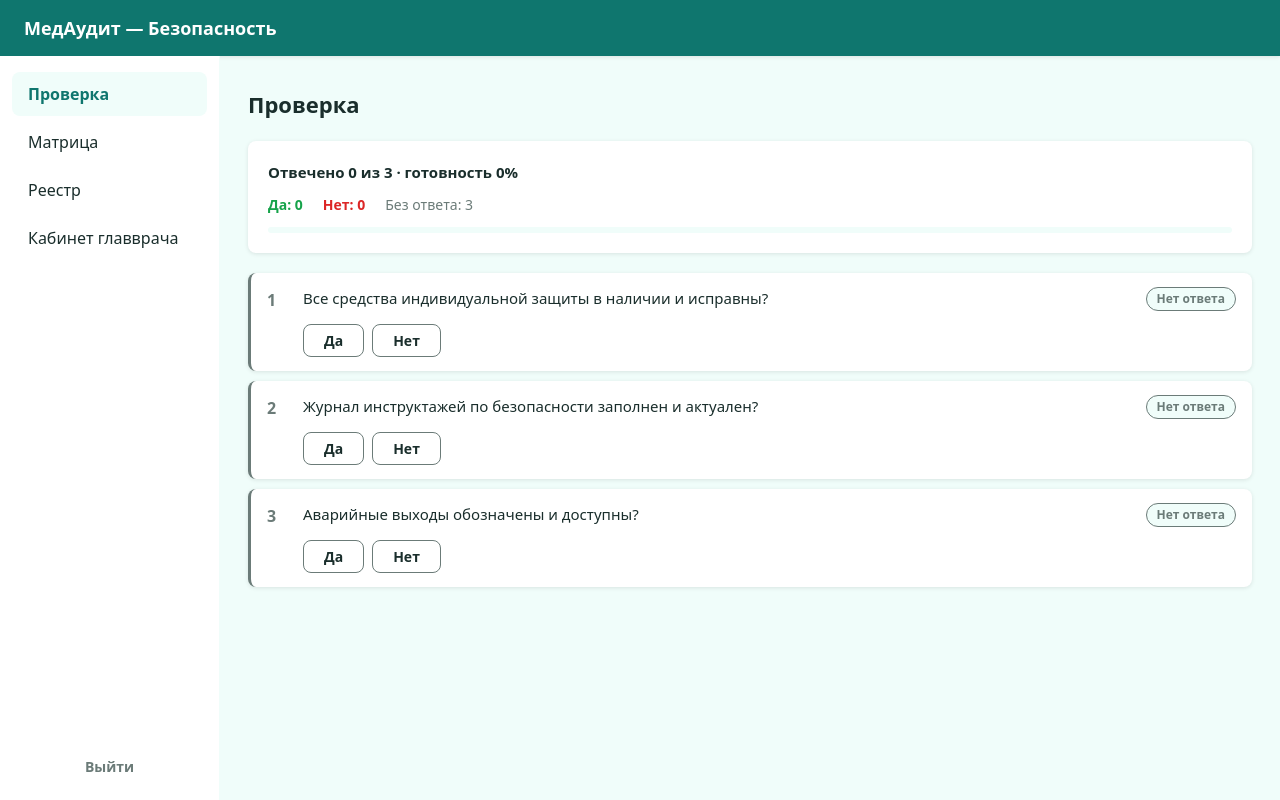
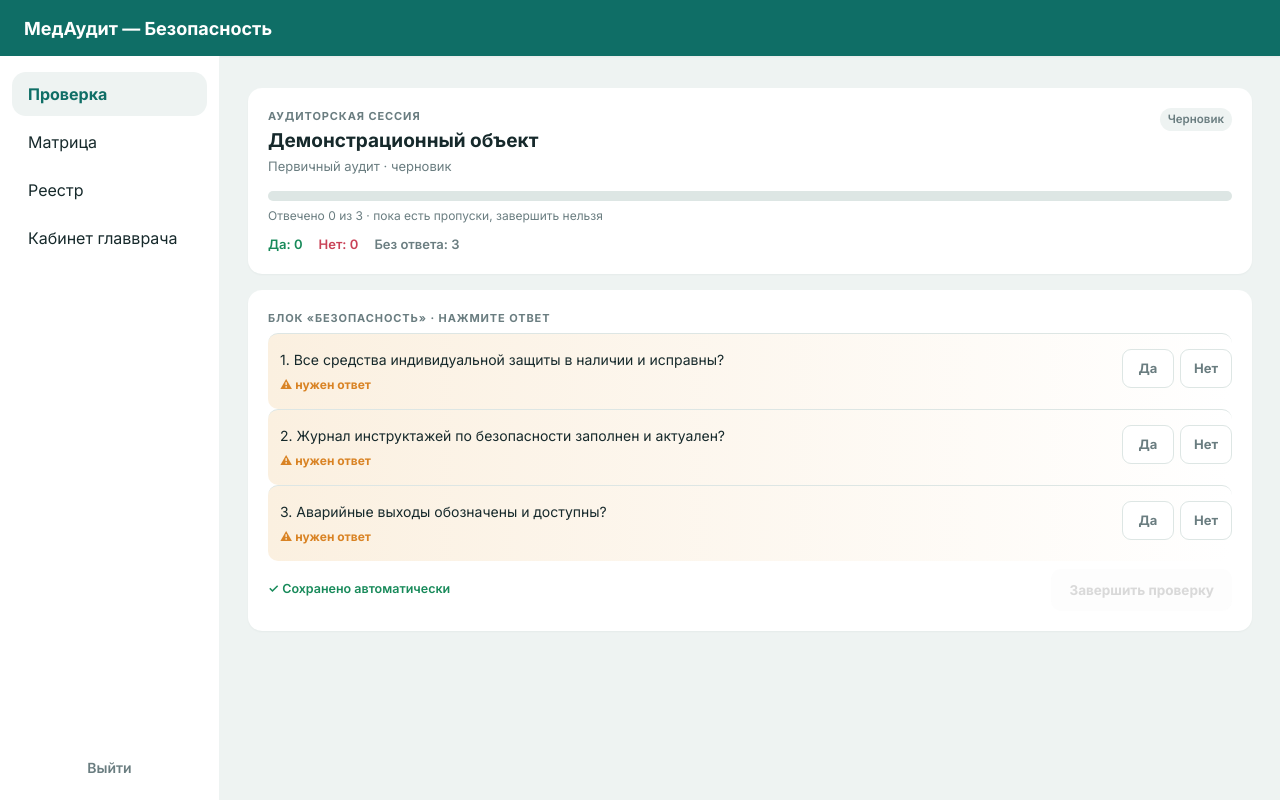
Before and after one commit to lserzh445-maker/medAudit, a React (Vite) app in the folder medaudit-template/: page /login in a window 1280 px wide. Both pictures are taken after typing "Sample", "Sample123" into the empty fields and a click on the button "Войти". Built offline with nearby package versions, Linux system fonts and the light colour scheme.

Commit message:
style: экран «Проверка» по макету (палитра, Inter, классы)

```diff
--- a/medaudit-template/index.html
+++ b/medaudit-template/index.html
@@ -4,6 +4,8 @@
     <meta charset="UTF-8" />
     <meta name="viewport" content="width=device-width, initial-scale=1.0" />
     <title>МедАудит</title>
+    <link rel="preconnect" href="https://fonts.googleapis.com">
+    <link href="https://fonts.googleapis.com/css2?family=Inter:wght@400;500;600;700&display=swap" rel="stylesheet">
   </head>
   <body>
     <div id="root"></div>
--- a/medaudit-template/src/components/checklist/QuestionRow.jsx
+++ b/medaudit-template/src/components/checklist/QuestionRow.jsx
@@ -1,70 +1,19 @@
-import Badge from '../ui/Badge.jsx'
-
-const btnBase = {
-  padding: '6px 20px',
-  border: '1.5px solid var(--color-muted)',
-  borderRadius: 'var(--radius)',
-  cursor: 'pointer',
-  fontFamily: 'inherit',
-  fontSize: '14px',
-  fontWeight: 600,
-  transition: 'background 0.12s, color 0.12s',
-}
-
 export default function QuestionRow({ index, question, value, onPick }) {
   const unanswered = value !== 'yes' && value !== 'no'
-
   return (
-    <div
-      style={{
-        borderLeft: `3px solid ${unanswered ? 'var(--color-muted)' : 'transparent'}`,
-        background: 'var(--color-surface)',
-        borderRadius: 'var(--radius)',
-        boxShadow: 'var(--shadow)',
-        padding: '14px 16px',
-        marginBottom: '10px',
-      }}
-    >
-      <div style={{ display: 'flex', alignItems: 'flex-start', gap: '12px' }}>
-        <span style={{ color: 'var(--color-muted)', fontWeight: 700, minWidth: '24px', paddingTop: '1px' }}>
-          {index}
-        </span>
-        <span style={{ flex: 1, fontSize: '15px' }}>{question.text}</span>
-        {unanswered && <Badge color="muted">Нет ответа</Badge>}
+    <div className={`q ${unanswered ? 'need' : ''}`}>
+      <div>
+        <div className="qtext">{index}. {question.text}</div>
+        <div className="qmeta">
+          {value === 'yes' && <span>Ответ зафиксирован</span>}
+          {value === 'no' && <span className="chip made">● создана карточка проблемы</span>}
+          {unanswered && <span className="flag">⚠ нужен ответ</span>}
+        </div>
       </div>
-
-      <div style={{ display: 'flex', gap: '8px', marginTop: '12px', paddingLeft: '36px' }}>
-        <button
-          type="button"
-          onClick={() => onPick(question.id, 'yes')}
-          style={{
-            ...btnBase,
-            background: value === 'yes' ? 'var(--color-yes)' : 'var(--color-surface)',
-            color: value === 'yes' ? '#fff' : 'var(--color-text)',
-            borderColor: value === 'yes' ? 'var(--color-yes)' : 'var(--color-muted)',
-          }}
-        >
-          Да
-        </button>
-        <button
-          type="button"
-          onClick={() => onPick(question.id, 'no')}
-          style={{
-            ...btnBase,
-            background: value === 'no' ? 'var(--color-no)' : 'var(--color-surface)',
-            color: value === 'no' ? '#fff' : 'var(--color-text)',
-            borderColor: value === 'no' ? 'var(--color-no)' : 'var(--color-muted)',
-          }}
-        >
-          Нет
-        </button>
+      <div className="toggle">
+        <button type="button" className={`yn y ${value === 'yes' ? 'sel' : ''}`} onClick={() => onPick(question.id, 'yes')}>Да</button>
+        <button type="button" className={`yn n ${value === 'no' ? 'sel' : ''}`} onClick={() => onPick(question.id, 'no')}>Нет</button>
       </div>
-
-      {value === 'no' && (
-        <div style={{ paddingLeft: '36px', marginTop: '6px', fontSize: '12px', color: 'var(--color-muted)' }}>
-          Создана карточка проблемы → Реестр
-        </div>
-      )}
     </div>
   )
 }
--- a/medaudit-template/src/screens/ChecklistScreen.jsx
+++ b/medaudit-template/src/screens/ChecklistScreen.jsx
@@ -2,60 +2,56 @@ import AppShell from '../components/layout/AppShell.jsx'
 import Card from '../components/ui/Card.jsx'
 import QuestionRow from '../components/checklist/QuestionRow.jsx'
 import { QUESTIONS } from '../data/questions.js'
+import { BLOCK } from '../config/block.js'
 import useAuditStore from '../store/useAuditStore.js'
 import { summarize } from '../lib/analytics.js'
 
 export default function ChecklistScreen() {
   const answers = useAuditStore((s) => s.answers)
   const setAnswer = useAuditStore((s) => s.setAnswer)
-  const { yes, no, unanswered, total, readinessPct } = summarize(QUESTIONS, answers)
-  const answered = total - unanswered
+  const s = summarize(QUESTIONS, answers)
+  const answered = s.total - s.unanswered
+  const canFinish = s.unanswered === 0
 
   return (
     <AppShell>
-      <h1 style={{ marginBottom: '20px', fontSize: '22px', fontWeight: 700 }}>Проверка</h1>
-
-      <Card style={{ marginBottom: '20px' }}>
-        <div style={{ fontSize: '15px', fontWeight: 600 }}>
-          Отвечено {answered} из {total} · готовность {readinessPct}%
+      <Card style={{ marginBottom: '16px' }}>
+        <div className="check-head">
+          <div>
+            <div className="eyebrow">Аудиторская сессия</div>
+            <h2 className="check-title">Демонстрационный объект</h2>
+            <div className="check-sub">Первичный аудит · черновик</div>
+          </div>
+          <span className="chip">Черновик</span>
         </div>
-        <div style={{ display: 'flex', gap: '20px', marginTop: '10px', fontSize: '14px' }}>
-          <span style={{ color: 'var(--color-yes)', fontWeight: 600 }}>Да: {yes}</span>
-          <span style={{ color: 'var(--color-no)', fontWeight: 600 }}>Нет: {no}</span>
-          <span style={{ color: 'var(--color-muted)' }}>Без ответа: {unanswered}</span>
+        <div className="prog"><i style={{ width: `${s.total ? (answered / s.total) * 100 : 0}%` }} /></div>
+        <div className="progtxt">
+          Отвечено {answered} из {s.total}{canFinish ? '' : ' · пока есть пропуски, завершить нельзя'}
         </div>
-        <div
-          style={{
-            height: '6px',
-            background: 'var(--color-bg)',
-            borderRadius: 'var(--radius)',
-            marginTop: '12px',
-            overflow: 'hidden',
-          }}
-        >
-          <div
-            style={{
-              width: `${total ? (answered / total) * 100 : 0}%`,
-              height: '100%',
-              background: 'var(--color-primary)',
-              borderRadius: 'var(--radius)',
-              transition: 'width 0.2s',
-            }}
-          />
+        <div className="counts">
+          <span className="c-yes">Да: {s.yes}</span>
+          <span className="c-no">Нет: {s.no}</span>
+          <span className="c-un">Без ответа: {s.unanswered}</span>
         </div>
       </Card>
 
-      <div>
+      <Card>
+        <div className="eyebrow" style={{ marginBottom: '6px' }}>Блок «{BLOCK.title}» · нажмите ответ</div>
         {QUESTIONS.map((q, i) => (
-          <QuestionRow
-            key={q.id}
-            index={i + 1}
-            question={q}
-            value={answers[q.id]}
-            onPick={setAnswer}
-          />
+          <QuestionRow key={q.id} index={i + 1} question={q} value={answers[q.id]} onPick={setAnswer} />
         ))}
-      </div>
+        <div className="foot">
+          <span className="saved">✓ Сохранено автоматически</span>
+          <button
+            type="button"
+            className={`btn ${canFinish ? 'primary' : 'block'}`}
+            disabled={!canFinish}
+            title={canFinish ? '' : 'Сначала ответьте на все вопросы'}
+          >
+            Завершить проверку
+          </button>
+        </div>
+      </Card>
     </AppShell>
   )
 }
--- a/medaudit-template/src/styles/theme.css
+++ b/medaudit-template/src/styles/theme.css
@@ -1,14 +1,20 @@
 :root {
-  --color-bg: #f0fdfa;
+  --color-bg: #eef3f2;
   --color-surface: #ffffff;
-  --color-primary: #0f766e;
-  --color-primary-dark: #0d5f59;
-  --color-yes: #16a34a;
-  --color-no: #dc2626;
-  --color-text: #1a2e2c;
-  --color-muted: #6b7b78;
-  --radius: 8px;
-  --shadow: 0 1px 4px rgba(0, 0, 0, 0.10);
+  --color-primary: #0f6e66;
+  --color-primary-dark: #0b524c;
+  --color-text: #16292b;
+  --color-muted: #6a7d80;
+  --color-line: #dde6e4;
+  --color-yes: #188a5a;
+  --color-yes-bg: #e6f4ec;
+  --color-no: #c94257;
+  --color-no-bg: #fbe9ec;
+  --color-warn: #d98324;
+  --color-warn-bg: #fbf0e0;
+  --radius: 14px;
+  --radius-sm: 9px;
+  --shadow: 0 1px 2px rgba(16, 41, 43, .04);
 }
 
 *,
@@ -20,10 +26,11 @@
 }
 
 body {
-  font-family: system-ui, -apple-system, sans-serif;
+  font-family: "Inter", system-ui, -apple-system, Segoe UI, Roboto, sans-serif;
   background: var(--color-bg);
   color: var(--color-text);
   line-height: 1.5;
+  margin: 0;
 }
 
 a {
@@ -34,3 +41,33 @@ a {
 a:hover {
   color: var(--color-primary-dark);
 }
+
+/* ── Checklist screen ── */
+.eyebrow { font-size: 11px; font-weight: 700; letter-spacing: .9px; text-transform: uppercase; color: var(--color-muted); }
+.check-title { margin: 2px 0; font-size: 19px; }
+.check-sub { color: var(--color-muted); font-size: 13px; }
+.check-head { display: flex; justify-content: space-between; align-items: flex-start; gap: 14px; flex-wrap: wrap; }
+.prog { margin-top: 14px; background: var(--color-line); height: 10px; border-radius: 6px; overflow: hidden; }
+.prog > i { display: block; height: 100%; background: var(--color-primary); border-radius: 6px; transition: width .2s; }
+.progtxt { font-size: 12px; color: var(--color-muted); margin-top: 6px; }
+.counts { display: flex; gap: 16px; margin-top: 10px; font-size: 13px; font-weight: 600; }
+.counts .c-yes { color: var(--color-yes); }
+.counts .c-no { color: var(--color-no); }
+.counts .c-un { color: var(--color-muted); }
+.q { display: flex; justify-content: space-between; align-items: flex-start; gap: 12px; padding: 15px 0; border-top: 1px solid var(--color-line); }
+.q:first-of-type { border-top: 0; }
+.qtext { font-size: 14px; max-width: 560px; }
+.qmeta { font-size: 12px; color: var(--color-muted); margin-top: 6px; display: flex; gap: 10px; flex-wrap: wrap; align-items: center; }
+.chip { display: inline-flex; align-items: center; gap: 5px; font-size: 11.5px; font-weight: 600; padding: 3px 8px; border-radius: 20px; background: var(--color-bg); color: var(--color-muted); }
+.chip.made { background: var(--color-no-bg); color: var(--color-no); }
+.toggle { display: flex; gap: 6px; flex-shrink: 0; }
+.yn { border: 1.4px solid var(--color-line); background: #fff; color: var(--color-muted); font: inherit; font-weight: 700; font-size: 13px; width: 52px; padding: 9px 0; border-radius: var(--radius-sm); cursor: pointer; text-align: center; }
+.yn.y.sel { background: var(--color-yes-bg); border-color: var(--color-yes); color: var(--color-yes); }
+.yn.n.sel { background: var(--color-no-bg); border-color: var(--color-no); color: var(--color-no); }
+.q.need { background: linear-gradient(90deg, var(--color-warn-bg), transparent); border-radius: 10px; padding-left: 12px; }
+.q.need .flag { color: var(--color-warn); font-weight: 700; font-size: 12px; }
+.foot { display: flex; justify-content: space-between; align-items: center; gap: 12px; flex-wrap: wrap; margin-top: 8px; }
+.saved { font-size: 12.5px; color: var(--color-yes); font-weight: 600; display: flex; align-items: center; gap: 6px; }
+.btn { border: 0; border-radius: 10px; padding: 11px 18px; font: inherit; font-weight: 700; font-size: 13.5px; cursor: pointer; }
+.btn.primary { background: var(--color-primary); color: #fff; }
+.btn.block { opacity: .5; cursor: not-allowed; }
```
